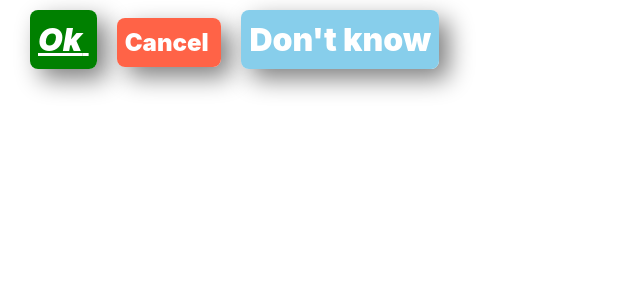
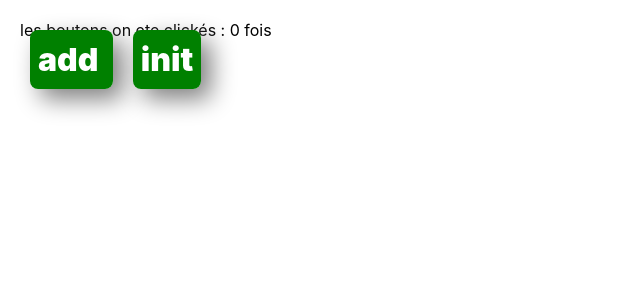
Before and after one commit to NadaOuji/formationReactJS, a React (Create React App) app: page / in a window 1280 px wide. Shown: the top 300 px of the page, without its empty margins (0-640 px from the left). Built offline with nearby package versions, Linux system fonts and the light colour scheme.

Commit message:
class component with state and did mount

```diff
--- a/src/App/App.js
+++ b/src/App/App.js
@@ -1,21 +1,34 @@
+import React from 'react'
 import './App.css';
 import Button from './components/Button/Button';
 
-//const uneVar='Bonjour Paris';
+class App extends React.Component{
+  constructor(props){
+    super(props);
+    this.state={
+      counter:-1,
+      lastClickedTime:null};
+  }
 
-function App() {
-  return (
-    <div className="App">
-     <Button label="Ok" lorsqueJeClickSurLeBoutton={(evt) => {
-       console.log("j\'ai ete clicke onc fais qqch stp !!");
-       alert('Button clicked!!!!'); // jamais utiliser alert ça bloque tout
-       console.log('L\'alert est fermée ');
-     }}
-     style={{ textDecoration: 'underline', fontStyle: 'italic'}} />
-     <Button label="Cancel"  CouleurDeFond={'tomato'} taillePolice={24} lorsqueJeClickSurLeBoutton={(evt) => {}} />
-     <Button label="Don't know" CouleurDeFond="skyblue" lorsqueJeClickSurLeBoutton={(evt) => {}} />
-    </div>
-  );
+  componentDidMount(){
+    this.setState({counter:0})
+  }
+
+  render(){
+    return <div className="App">
+      <div>les boutons on ete clickés : {this.state.counter} fois <br/>
+      {this.state.lastClickedTime && ' dernier click ' + this.state.lastClickedTime.toISOString()}</div>
+
+    <Button label = "add"  lorsqueJeClickSurLeBoutton={() => {
+        this.setState({counter:this.state.counter+1, lastClickedTime: new Date()});
+        console.log(this.state);
+    }} />
+    <Button label = "init"  couleurDeFond ="red" lorsqueJeClickSurLeBoutton={() => {
+
+    }} />
+
+          </div>
+  }
 }
 
 export default App;
--- a/src/App/components/Button/Button.js
+++ b/src/App/components/Button/Button.js
@@ -17,7 +17,7 @@
 //'avantage de l'arrow function est de garder le contexte
 // mais dans ce cas de figure c'est la même chose que function
 
-Button.propsTypes={
+Button.propTypes={
     label: PropTypes.string.isRequired,
     CouleurDeFond: PropTypes.string,   // pts pour PropTypes.string
     taillePolice: PropTypes.number, // ptn pour PropTypes.number
```
